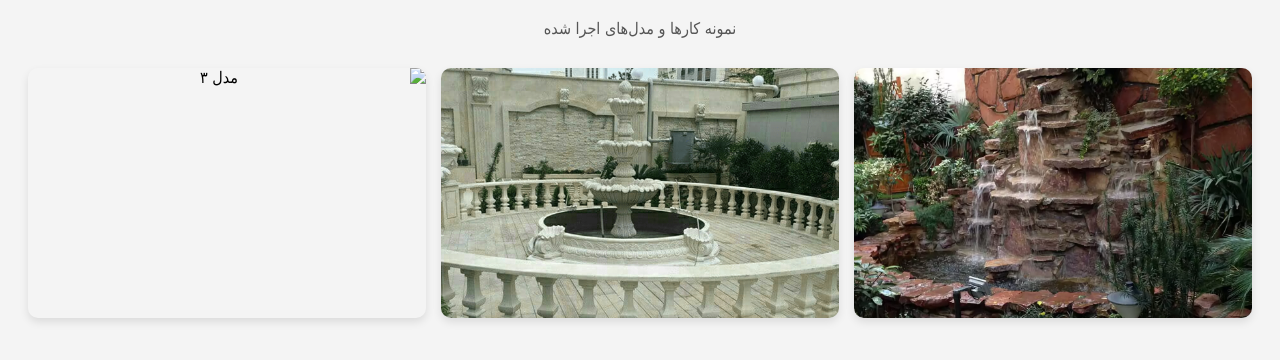
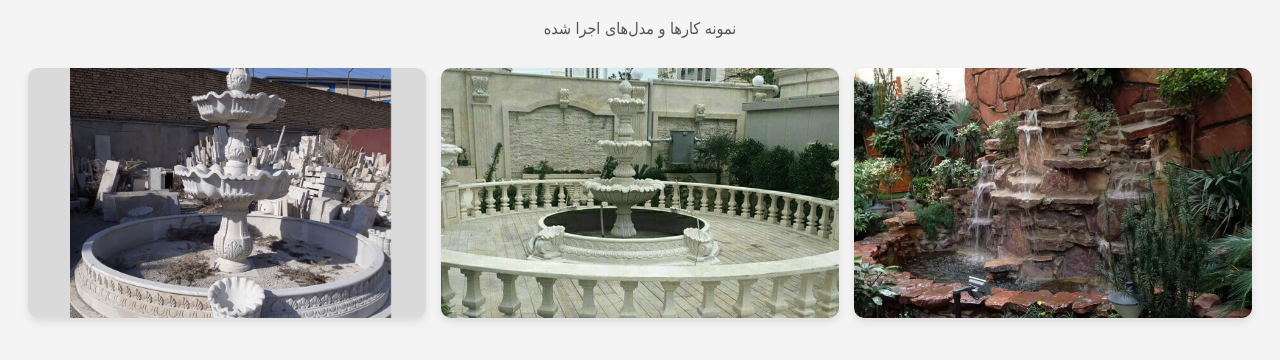
Before and after one commit to golpasepahan/golpasepahan.github.io, a plain HTML site: page index.html in a window 1280 px wide. Shown: the part 90-450 px from the top of the page. Drawn offline with Linux system fonts and the light colour scheme.

Commit message:
Update index.html

```diff
--- a/index.html
+++ b/index.html
@@ -20,7 +20,7 @@
         <!-- اینجا عکس‌های خودت رو جایگزین کن -->
         <img src="Making-home-stone-fountain.webp" alt="مدل ۱">
         <img src="179.png" alt="مدل ۲">
-        <img src="عکس۳.jpg" alt="مدل ۳">
+        <img src="3-2.png" alt="مدل ۳">
     </div>
 </body>
 </html>
```
